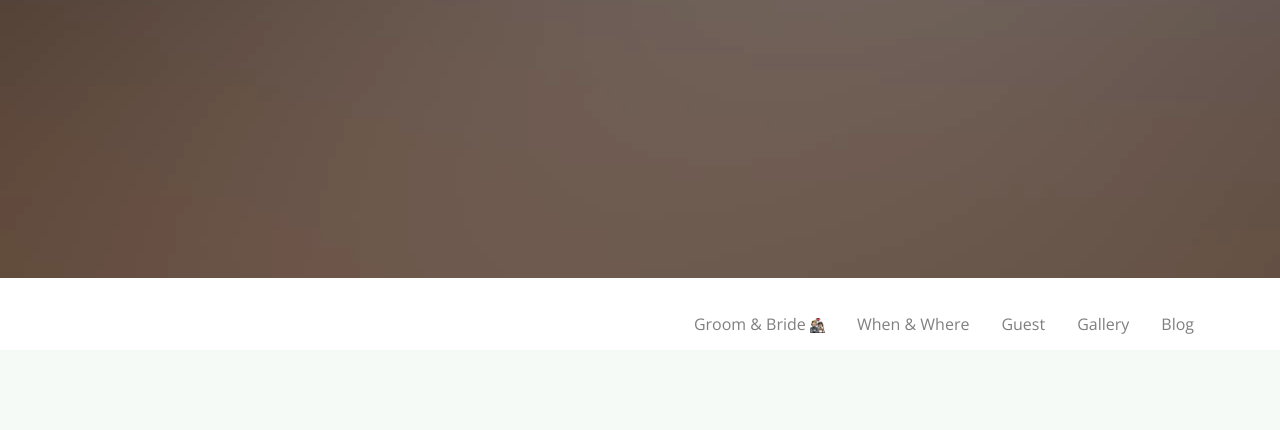
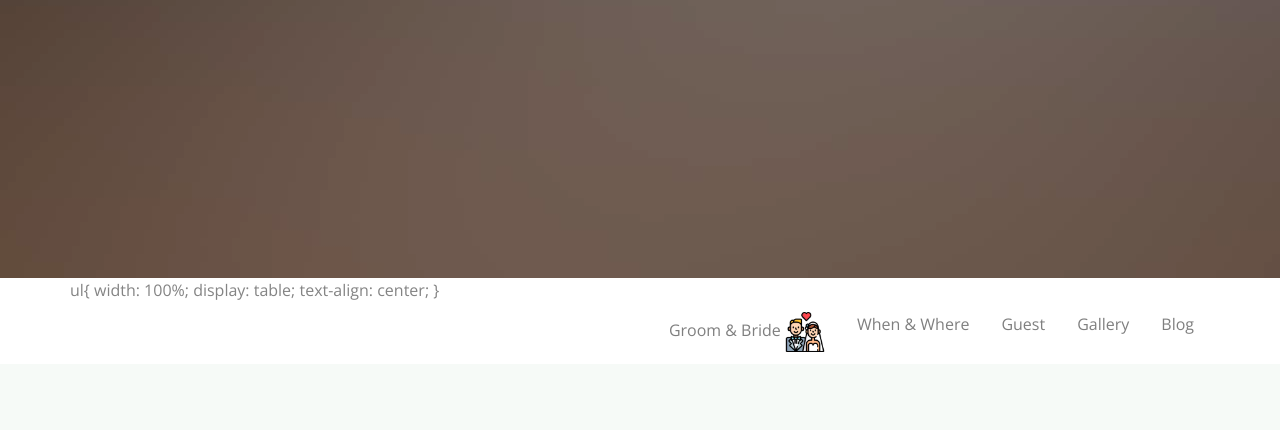
Before and after one commit to ervandha/wedding, a website: page index.html in a window 1280 px wide. Shown: the part 522-952 px from the top of the page. Drawn offline with nearby package versions, Linux system fonts and the light colour scheme; some packages are replaced by stand-ins of ours; no server answers; files whose address does not match are found by name; a web font is replaced by a local one.

Commit message:
Update index.html

```diff
--- a/index.html
+++ b/index.html
@@ -80,9 +80,14 @@
 				<div class="nav-header">
 					<a href="#" class="js-fh5co-nav-toggle fh5co-nav-toggle dark"><i></i></a>
 					<!-- START #fh5co-menu-wrap -->
+ul{
+   width: 100%;
+   display: table;
+   text-align: center;
+}
 					<nav id="fh5co-menu-wrap" role="navigation">
 						<ul class="sf-menu" id="fh5co-primary-menu">
-							<li><a href="groom-bride.html">Groom &amp; Bride <img src ="images/pasangan.png" height="15" width="15"/></a></li>
+							<li><a href="groom-bride.html">Groom &amp; Bride <img src ="images/pasangan.png" height="40" width="40"/></a></li>
 							<li><a href="when-where.html">When &amp; Where</a></li>
 							<li><a href="guest.html">Guest</a></li>
 							<li><a href="gallery.html">Gallery</a></li>
```
